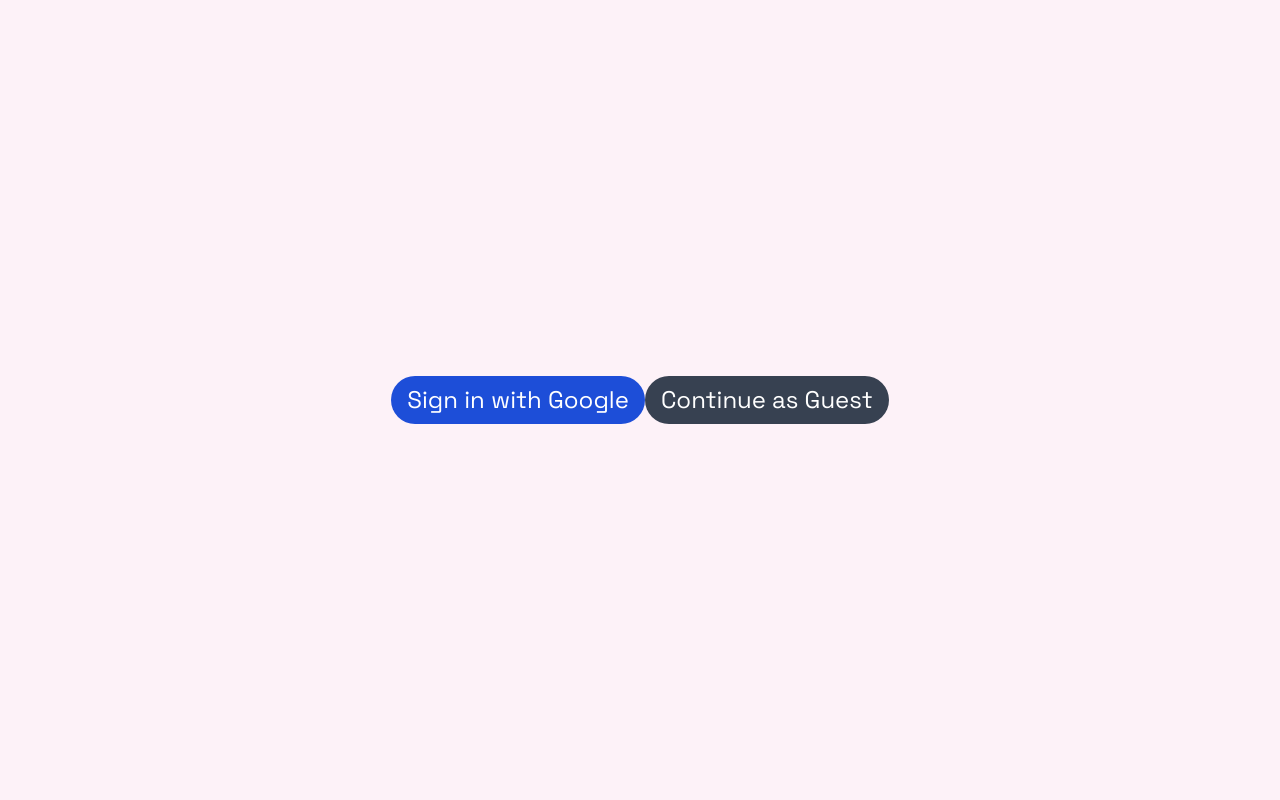
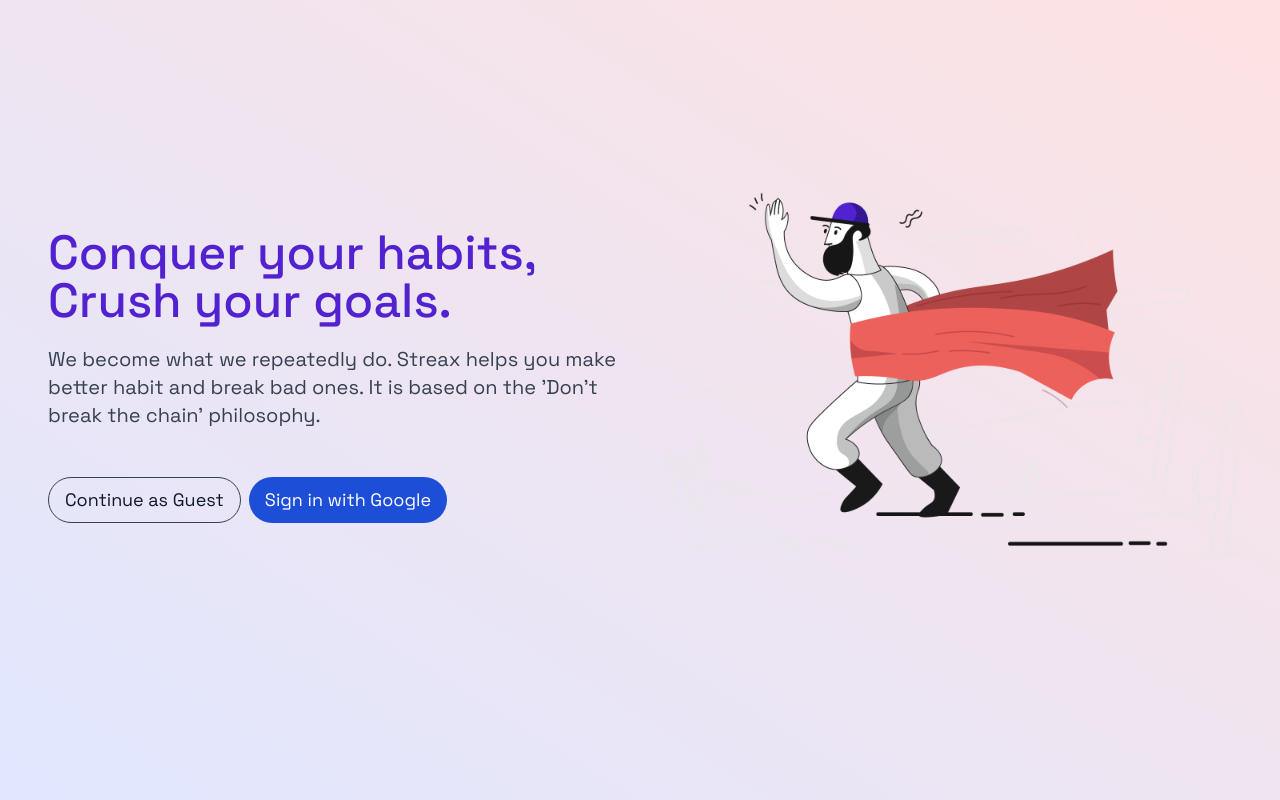
Before and after one commit to drkPrince/streax, a React (Create React App) app: page / in a window 1280 px wide. Built offline with nearby package versions, Linux system fonts and the light colour scheme; no server answers.

Commit message:
🎨 added the landing page

```diff
--- a/src/App.jsx
+++ b/src/App.jsx
@@ -64,9 +64,18 @@
 
 const LoginScreen = ({signInWithGoogle, signInAnon}) => {
     return (
-        <div className='flex justify-center items-center h-screen bg-pink-50'>
-            <button className='text-white text-2xl px-4 py-2 rounded-full bg-blue-700' onClick={signInWithGoogle}>Sign in with Google</button>
-            <button className='text-white text-2xl px-4 py-2 rounded-full bg-gray-700' onClick={signInAnon}>Continue as Guest</button>
+        <div className="flex flex-col-reverse md:flex-row min-h-screen bg-gradient-to-bl from-red-100 to-indigo-100 pb-12">
+            <div className='w-full md:w-1/2 my-auto px-5 md:pl-12'>
+                <h3 style={{color: '#5222d0'}} className='text-3xl md:text-5xl bold'>Conquer your habits, Crush your goals.</h3>
+                <p className='mt-3 md:mt-5 text-base md:text-xl leading-relaxed text-gray-700'>We become what we repeatedly do. Streax helps you make better habit and break bad ones. It is based on the 'Don't break the chain' philosophy. </p>
+                <div className="flex text-white text-sm md:text-lg mt-7 md:mt-12 space-x-2">
+                    <button className='px-4 py-2 rounded-full border text-gray-900 border-gray-700 transform hover:-translate-y-1 transition-all duration-300' onClick={signInAnon}>Continue as Guest</button>
+                    <button className='px-4 py-2 rounded-full bg-blue-700 transform hover:-translate-y-1 transition-all duration-300' onClick={signInWithGoogle}>Sign in with Google</button>
+                </div>
+            </div>
+            <div className='w-full md:w-1/2 my-auto'>
+                <img src={require('./styles/success.png').default} alt="winning man" />
+            </div>
         </div>
 
     )
```
Also changed, not shown: 1 other file (tests, documents, lock files or other folders).
